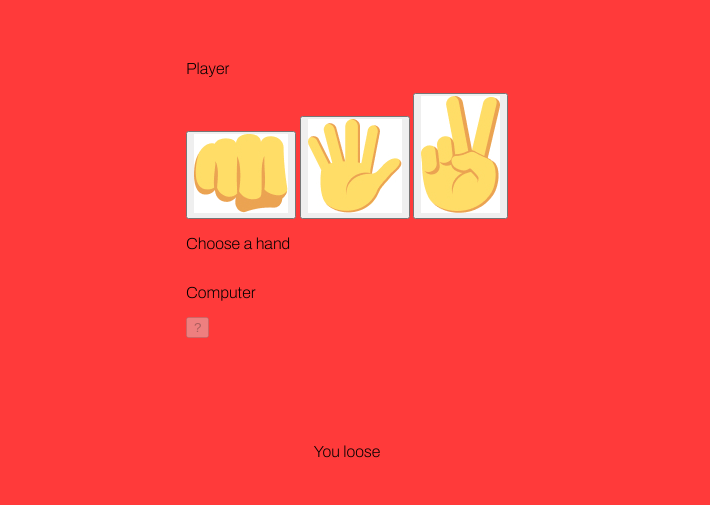
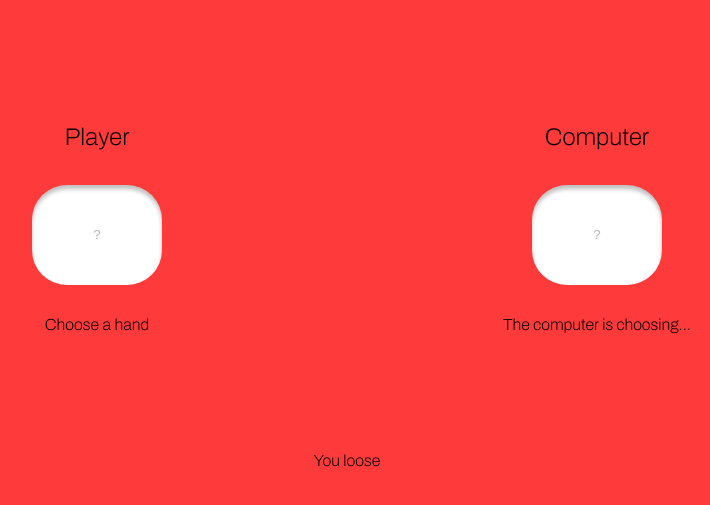
Before and after one commit to Haveadream1/Rock-paper-scissors, a plain HTML site: page index.html in a window 1280 px wide. Shown: the part 279-784 px from the top of the page, without its empty margins (293-1003 px from the left). Drawn offline with Linux system fonts and the light colour scheme.

Commit message:
Refactor: main grid

```diff
--- a/index.html
+++ b/index.html
@@ -12,48 +12,38 @@
     <title>Rock Paper Scissors</title>
 </head>
 <body>
+    <section class="alert-section">
+        <p class="alert-text"></p>
+        <button>Play Again ?</button>
+    </section>
+    <section class="for-back">
+
+    </section>
+
     <header>
         <h1>Rock Paper Scissors</h1>
         <p class="score">0 - 0</p>
     </header>
 
     <main>
-        <section>
-            <p>Player</p>
+        <section class="player-section">
+            <h2>Player</h2>
+            <button class="choice" disabled>?</button>
 
-            <section class="button-section">
-                <button class="rock"><img class="reduce-height" src="pictures/🦆 emoji _fisted hand sign_.jpg" alt="Fist emoji"></button>
+            <!-- <section class="choice-section">
+                <button class="rock"><img src="pictures/🦆 emoji _fisted hand sign_.jpg" alt="Fist emoji"></button>
                 <button class="paper"><img src="pictures/🦆 emoji _raised hand with fingers splayed_.jpg" alt="Palm emoji"></button>
                 <button class="scissors"><img src="pictures/🦆 emoji _victory hand_.jpg" alt="Peace emoji"></button>
-            </section>
+            </section> -->
 
             <p class="info">Choose a hand</p>
         </section>
 
-        <section>
-            <p>Computer</p>
-            <button disabled>?</button>
+        <section class="computer-section">
+            <h2>Computer</h2>
+            <button class="choice" disabled>?</button>
+            <p class="info">The computer is choosing...</p>
         </section>
-
-
-
-        <!--
-        <div class="center">
-            <p class="result-score">0-0</p>
-            <div class="result-sentence"></div>
-        </div>
-
-        <div class="button-div">
-            <button class="rock-selection"><img class="reduce-height" src="pictures/🦆 emoji _fisted hand sign_.jpg" alt=""></button>
-            <button class="paper-selection"><img src="pictures/🦆 emoji _raised hand with fingers splayed_.jpg" alt=""></button>
-            <button class="scissors-selection"><img src="pictures/🦆 emoji _victory hand_.jpg" alt=""></button>
-        </div>
-
-        <div class="container-alert">
-            <p class="text-alert"></p>
-            <button class="button-alert">Play Again ?</button>
-        </div>
-        <div class="for-back"></div> -->
     </main>
 
     <footer>
--- a/style.css
+++ b/style.css
@@ -36,10 +36,36 @@ header > .score {
     height: 40px;
 }
 
+main {
+    width: 1000px;
+    display: grid;
+    grid-template-columns: 1fr 1fr;
+}
+.player-section,
+.computer-section {
+    padding: 15px;
+    display: grid;
+    justify-items: center;
+}
+main > section > button,
+main > section >.choice-section > button {
+    margin: 15px;
+    width: 130px;
+    height: 100px;
+    background: white;
+    box-shadow: inset 0px 4px 4px rgba(0, 0, 0, 0.25);
+    border-radius: 35px;
+    border: none;
+}
 
-main {
-    display: grid;
+.choice-section {
+    display: flex;
 }
+img {
+    width: auto;
+    height: 50px;
+}
+
 
 
 
@@ -121,8 +147,15 @@ img {
     width: auto;
     height: 60px;
 }
-.container-alert {
+*/
+.alert-section {
+    background-color: black;
+    position: absolute;
+    height: 100vh;
+    width: 100vw;
+    display: grid;
     visibility: hidden;
+    /* visibility: hidden;
     position: absolute;
     top: 42%;
     left: 50%;
@@ -132,20 +165,16 @@ img {
     align-items: center;
     justify-content: center;
     background-color: #FFFFFF;
-    width: 300px;
-    height: 140px;
-    box-shadow: inset 0px 4px 4px rgba(0, 0, 0, 0.25);
-    border-radius: 38px;
+    box-shadow: inset 0px 4px 4px rgba(0, 0, 0, 0.25); */
 }
 .text-alert {
     font-size: 23px;
 }
-.button-alert {
-    padding: 15px 30px;
-    margin-bottom: 15px;
-    font-size: 18px;
+.alert-section > button {
+    width: 100px;
+    height: 50px;
     border: none;
     background: var(--yellow);
     box-shadow: inset 0px 4px 4px rgba(0, 0, 0, 0.25);
-    border-radius: 38px;
+    border-radius: 30px;
 }
```
